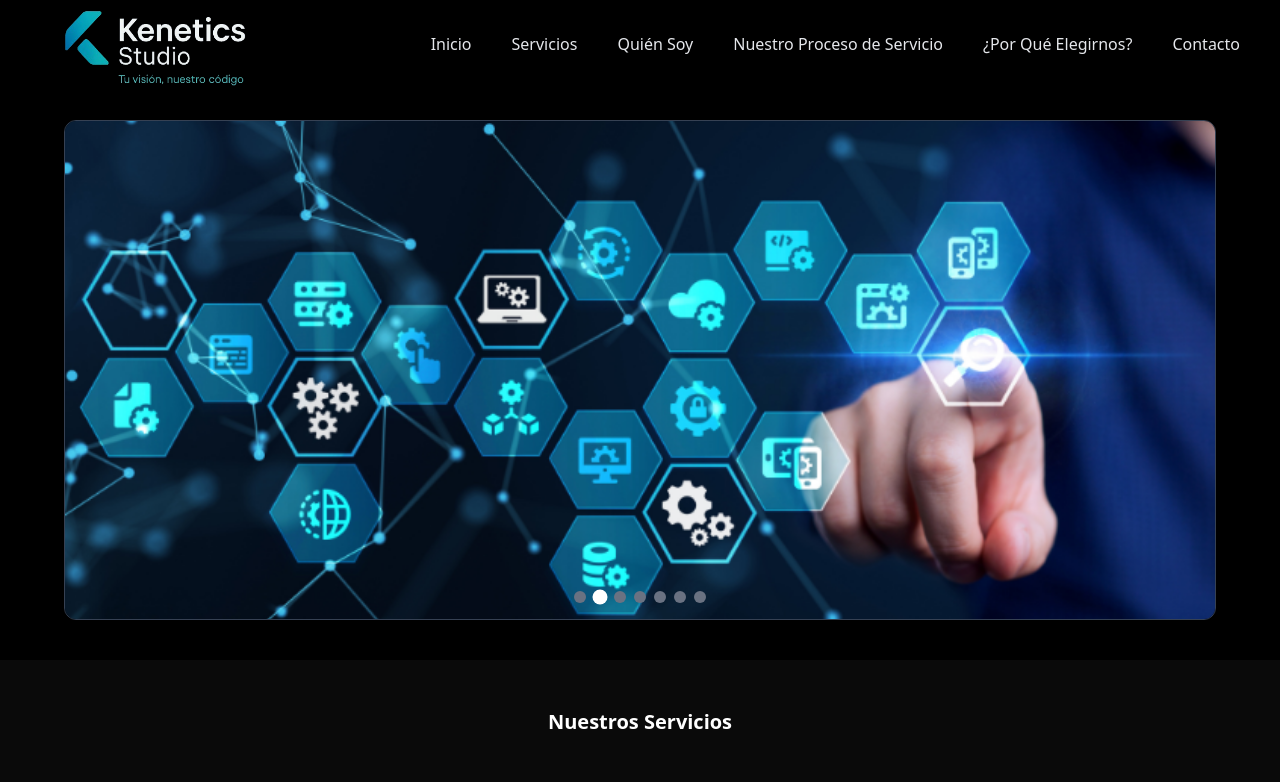
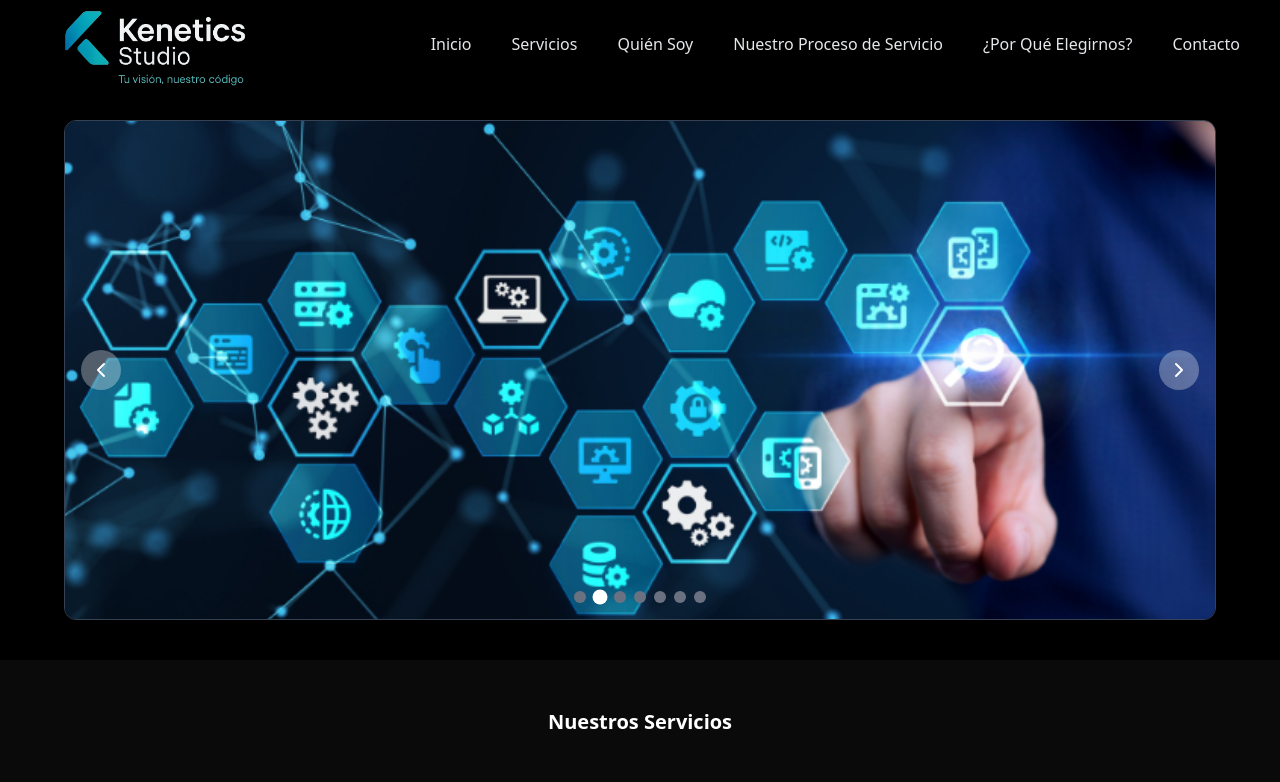
Before and after one commit to KennyGi0053/KeneticsStudio, a React (Vite) app: page / in a window 1280 px wide. Shown: the top 782 px of the page. Built offline with nearby package versions, Linux system fonts and the light colour scheme.

Commit message:
arreglos en el carrusel

```diff
--- a/src/components/Carrusel.jsx
+++ b/src/components/Carrusel.jsx
@@ -1,4 +1,5 @@
 import { useEffect, useRef, useState } from "react"
+import { ChevronLeft, ChevronRight } from "lucide-react"
 import imagen1 from "../assets/imagen1.png"
 import imagen2 from "../assets/imagen2.png"
 import imagen3 from "../assets/imagen3.png"
@@ -7,39 +8,61 @@ import imagen5 from "../assets/imagen5.png"
 import imagen6 from "../assets/imagen6.png"
 import imagen7 from "../assets/imagen7.png"
 
-
 const imagenes = [
   imagen1, imagen2, imagen3, imagen4, imagen5, imagen6, imagen7
 ]
-const carrusel = () => {
- const [index, setIndex] = useState(0)
- const [isPaused, setIsPaused] = useState(false)
- const timeoutRef = useRef(null)
 
- const nextSlide = () => {
-    setIndex((prevIndex) => (prevIndex + 1) % imagenes.length)
+const Carrusel = () => {
+  const [index, setIndex] = useState(0)
+  const [isPaused, setIsPaused] = useState(false)
+  const timeoutRef = useRef(null)
+  const touchStartXRef = useRef(null)
+
+  const nextSlide = () => {
+    setIndex((prev) => (prev + 1) % imagenes.length)
   }
 
-   useEffect(() => {
+  const prevSlide = () => {
+    setIndex((prev) => (prev - 1 + imagenes.length) % imagenes.length)
+  }
+
+  useEffect(() => {
     if (!isPaused) {
       timeoutRef.current = setInterval(nextSlide, 3000)
     }
-
     return () => clearInterval(timeoutRef.current)
   }, [isPaused])
 
-   const goToSlide = (i) => {
-    setIndex(i)
+  const goToSlide = (i) => setIndex(i)
+
+  // 👇 Manejo del scroll táctil
+  const handleTouchStart = (e) => {
+    touchStartXRef.current = e.touches[0].clientX
+  }
+
+  const handleTouchEnd = (e) => {
+    const touchEndX = e.changedTouches[0].clientX
+    const deltaX = touchEndX - touchStartXRef.current
+
+    if (Math.abs(deltaX) > 50) {
+      if (deltaX > 0) {
+        prevSlide()
+      } else {
+        nextSlide()
+      }
+    }
   }
 
   return (
     <div
-      className="w-full h-[500px] flex items-center justify-center bg-black px-4"
-
+      className="relative w-full h-[500px] bg-black flex items-center justify-center px-4 overflow-hidden"
       onMouseEnter={() => setIsPaused(true)}
       onMouseLeave={() => setIsPaused(false)}
+      onTouchStart={handleTouchStart}
+      onTouchEnd={handleTouchEnd}
     >
-      <div className="w-full max-w-6xl h-full overflow-hidden relative rounded-xl shadow-xl border border-gray-700">
+      {/* Imagenes */}
+      <div className="relative w-full max-w-6xl h-full overflow-hidden rounded-xl border border-gray-700 shadow-xl">
         {imagenes.map((img, i) => (
           <img
             key={i}
@@ -51,7 +74,22 @@ const carrusel = () => {
           />
         ))}
 
-        {/* Indicadores clicables */}
+        {/* Botones Flechas */}
+        <button
+          onClick={prevSlide}
+          className="absolute left-4 top-1/2 transform -translate-y-1/2 z-20 bg-white/30 hover:bg-white/60 p-2 rounded-full cursor-pointer"
+        >
+          <ChevronLeft className="text-white " />
+        </button>
+
+        <button
+          onClick={nextSlide}
+          className="absolute right-4 top-1/2 transform -translate-y-1/2 z-20 bg-white/30 hover:bg-white/60 p-2 rounded-full cursor-pointer"
+        >
+          <ChevronRight className="text-white" />
+        </button>
+
+        {/* Indicadores */}
         <div className="absolute bottom-4 left-1/2 transform -translate-x-1/2 flex gap-2 z-20">
           {imagenes.map((_, i) => (
             <button
@@ -60,7 +98,6 @@ const carrusel = () => {
               className={`w-3 h-3 rounded-full transition-all duration-300 cursor-pointer ${
                 i === index ? "bg-white scale-125" : "bg-gray-500"
               }`}
-              aria-label={`Ir al slide ${i + 1}`}
             />
           ))}
         </div>
@@ -69,4 +106,4 @@ const carrusel = () => {
   )
 }
 
-export default carrusel
+export default Carrusel
```
